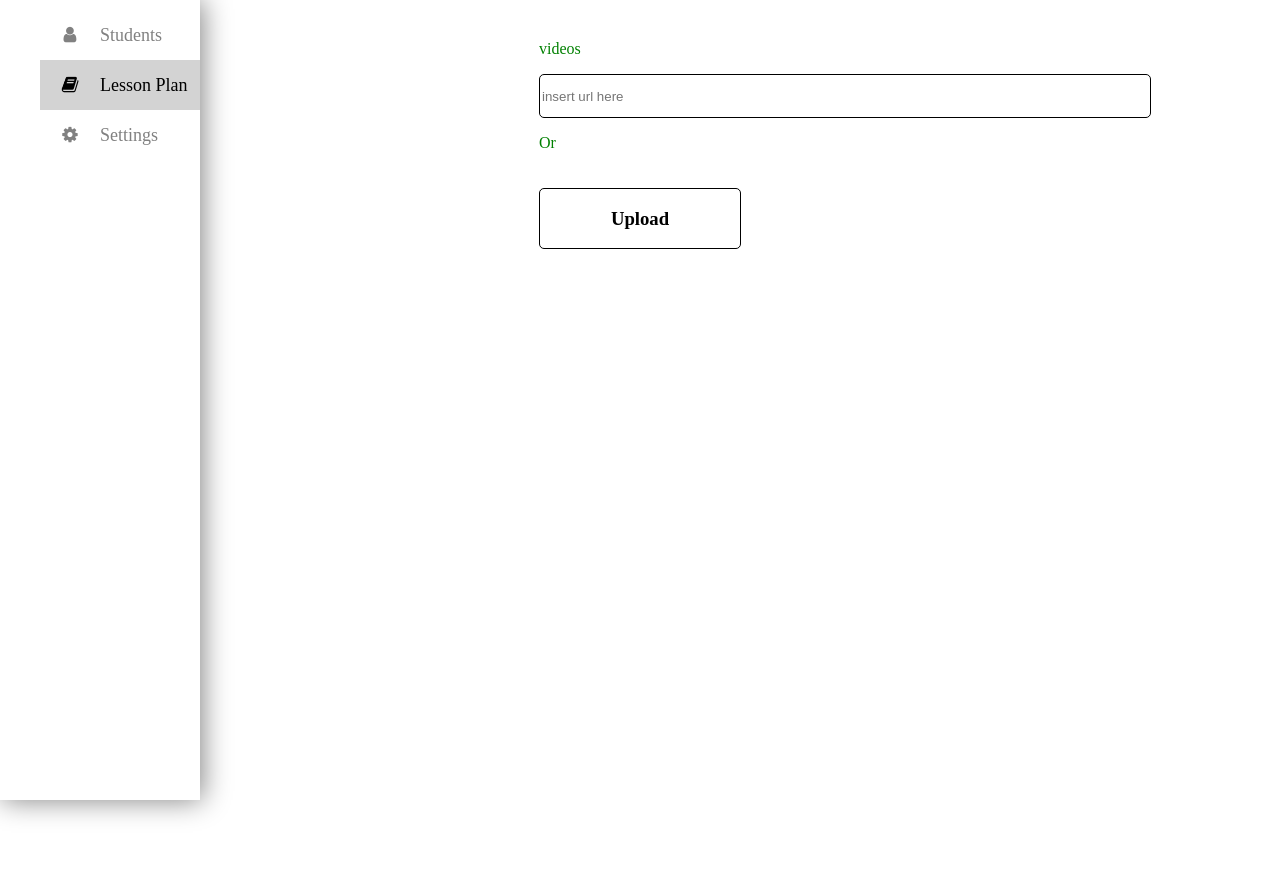
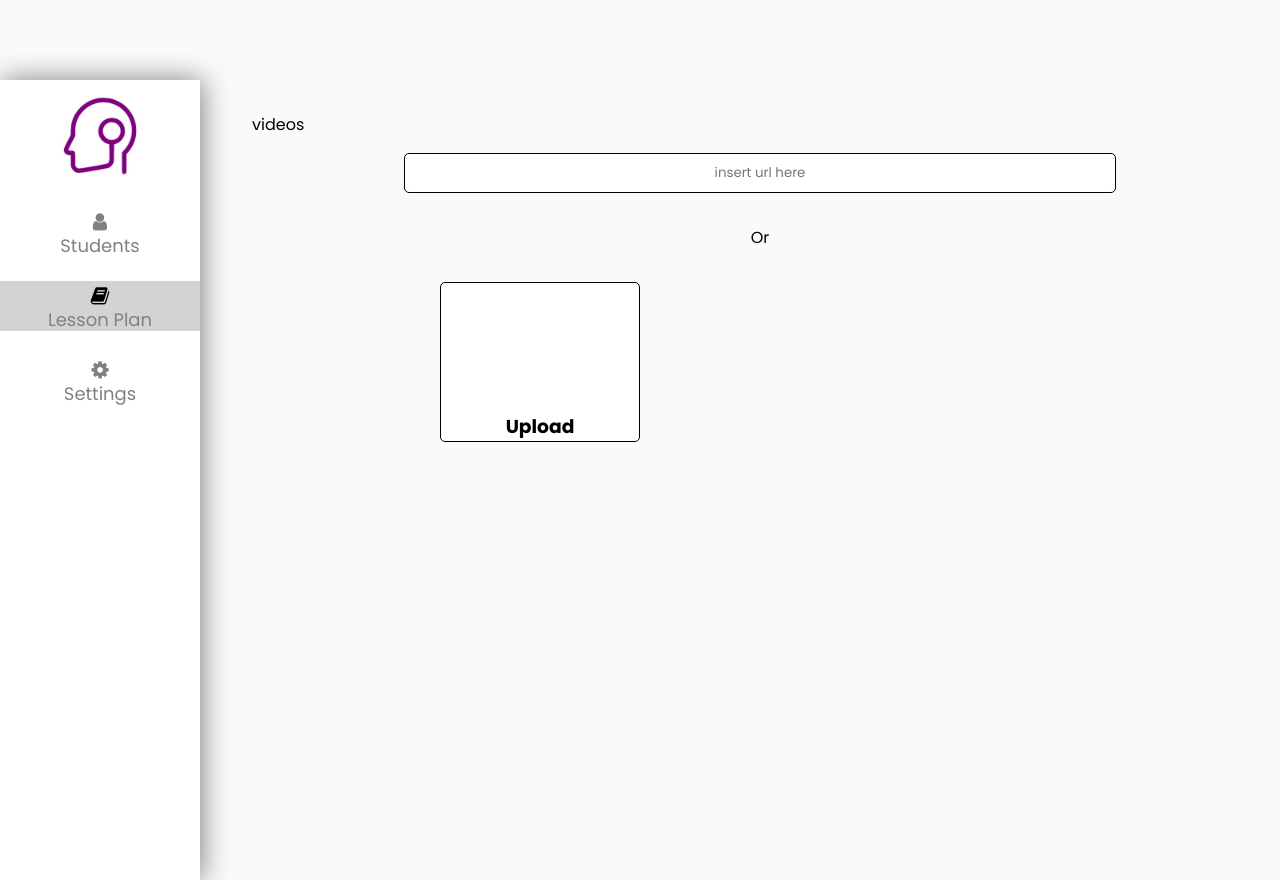
Before and after one commit to Varshiva1/assignment-project, a plain HTML site: page index.html in a window 1280 px wide. Before the commit the page ends 800 px from the top, so only its background shows below. Drawn offline with Linux system fonts and the light colour scheme.

Commit message:
code updated

```diff
--- a/index.html
+++ b/index.html
@@ -12,46 +12,45 @@
 
 <body>
 
-    <div id="mySidenav" class="sidenav">
+    <div class="sidenav">
+        <div class="logo">
+            <img src="logo.jpeg/logo.jpg">
+        </div>
         <ul class="nav-links">
             <li>
-                <a href="#">
+                <div>
                     <i class="fa fa-user"></i>
-                    <span>Students</span>
-                </a>
-
+                    <a href="#">Students</a>
+                </div>
             </li>
             <li>
-                <a href="#" id=lesson href="#" class="active">
+                <div class="active">
                     <i class="fa fa-book"></i>
-                    <span>Lesson Plan</span>
-                </a>
-
-
-
+                    <a href="#" id=lesson href="#">Lesson Plan</a>
+                </div>
             </li>
             <li>
-                <a href="#">
+                <div>
                     <i class="fa fa-cog"></i>
-                    <span>Settings</span>
-                </a>
-
-
-
+                    <a href="#">Settings</a>
+                </div>
             </li>
         </ul>
+    </div>
 
-    </div>
     <section class="home-content">
+        <div class="blank"></div>
+        <div class="home-body">
             <p> videos</p>
-        <label for="homepage"></label>
+            <div class="input-content">
                 <input class="url" type="url" id="homepage" name="homepage" placeholder="insert url here">
                 <p>Or</p>
-
+            </div>
             <div class="image-upload-wrap">
                 <input class="file-upload-input" type='file' />
                 <div class="drag-text">
                     <h3>Upload</h3>
+                </div>
             </div>
         </div>
 
--- a/style.css
+++ b/style.css
@@ -1,84 +1,121 @@
+@import url("https://fonts.googleapis.com/css2?family=Poppins:wght@200;300;400;500;600;700&display=swap");
+
+* {
+  margin: 0;
+  padding: 0;
+  box-sizing: border-box;
+  font-family: "Poppins", sans-serif;
+}
+
+body {
+  background-color: #f9fafb;
+}
+
 .sidenav {
   box-shadow: 2px 0 27px 0 grey;
   height: 100%;
   width: 200px;
   position: fixed;
-  z-index: 1;
-  top: 0;
-  left: 0;
   background-color: white;
-  overflow-x: hidden;
+  text-align: center;
 }
-.sidenav .nav-links {
-  margin-top: 10px;
+
+.sidenav img {
+  height: 80px;
+  margin-top: 1rem;
 }
+
 .sidenav .nav-links li {
-  position: relative;
   list-style: none;
   height: 50px;
 }
-span {
-  display: block;
+
+.sidenav .nav-links li div {
+  text-decoration: none;
+  color: #818181;
+  display: flex;
+  flex-direction: column;
+  align-items: center;
+  height: 100%;
+  width: 100%;
+  margin-top: 1.5rem;
+  padding: 0.3rem;
 }
 
 .sidenav .nav-links li a {
   text-decoration: none;
   font-size: 18px;
   color: #818181;
-  display: flex;
-  transition: 0.3s;
-  align-items: center;
-  height: 100%;
-  width: 100%;
 }
 
 .sidenav .nav-links li a:hover {
   color: #f03030;
   transform: scale(1.3);
 }
-.sidenav .nav-links li a.active {
+
+.sidenav .nav-links li .active {
   color: black;
   background-color: #d3d3d3;
 }
+
 .sidenav .nav-links li i {
+  min-width: 60px;
+  font-size: 20px;
+}
+
+.home-content {
+  position: relative;
+  min-height: 100vh;
+  width: calc(100% - 200px);
+  left: 220px;
+  /* justify-content: center;
+    display: grid;
+    padding: 1rem;
+    color: green; */
+}
+
+.home-content .home-body {
+  margin-top: 80px;
+  width: 100%;
+  min-height: 100vh;
+  padding: 2rem;
+}
+
+.input-content {
   text-align: center;
-  min-width: 60px;
-  font-size: 18px;
+  margin: 1rem 0 2rem 0;
 }
-.home-content {
-  justify-content: center;
-  display: grid;
-  padding: 1rem;
-  color: green;
+
+.input-content p {
+  margin: 2rem 0 2rem 0;
 }
 
 .file-upload-input {
-  position: absolute;
   margin: 0;
   padding: 0;
   width: 100%;
   height: 100%;
   outline: none;
   opacity: 0;
+  text-align: center;
   cursor: pointer;
 }
-.image-upload-wrap {
-  margin-top: 20px;
+
+.home-content .image-upload-wrap {
   width: 200px;
   border: 1px solid black;
   border-radius: 5px;
-  position: relative;
   text-align: center;
   background-color: white;
   color: black;
+  margin-left: 188px;
+  padding-top: 104px;
 }
+
 .url {
   height: 40px;
-  width: 300%;
+  width: 70%;
+  text-align: center;
   border: 1px solid black;
   border-radius: 5px;
 }
-.container {
-  background-color: rgb(245, 244, 244);
-  height: 100vh;
-}
```
Also changed, not shown: logo.jpeg/logo.jpg (added). Lines whose indentation alone changed are shown as unchanged.
